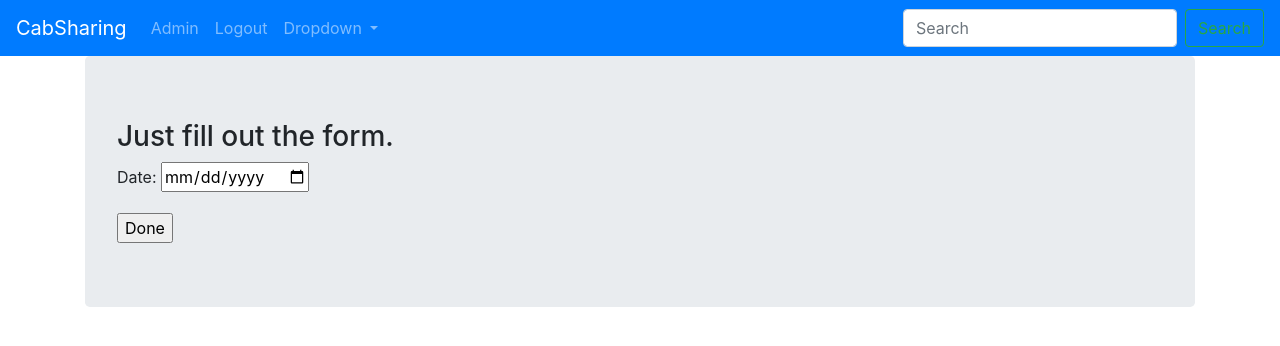
After one commit to bharasagarn/CabSharingWebApp, a Django app: page /userin/looking_cab/ in a window 1280 px wide. The commit adds this page. Shown: the top 346 px of the page. Run offline with Django 3.2, Linux system fonts and the light colour scheme; a user stored in the database is signed in; some libraries are stand-ins or nearby versions.

Commit message:
looking for cab form

```diff
--- a/CabSharing/templates/userin/base.html
+++ b/CabSharing/templates/userin/base.html
@@ -3,7 +3,6 @@
   <head>
     <meta charset="utf-8">
     <title>Base</title>
-    <!-- Latest compiled and minified CSS -->
     <link rel="stylesheet" href="https://stackpath.bootstrapcdn.com/bootstrap/4.4.1/css/bootstrap.min.css" integrity="sha384-Vkoo8x4CGsO3+Hhxv8T/Q5PaXtkKtu6ug5TOeNV6gBiFeWPGFN9MuhOf23Q9Ifjh" crossorigin="anonymous">
   </head>
   <body>
@@ -53,7 +52,7 @@
     </nav>
 
     <!-- Body block -->
-    <div class="container">
+    <div class="container-fluid">
     {% block body_block %}
     {% endblock %}
     </div>
--- /dev/null
+++ b/CabSharing/templates/userin/lookingcab.html
@@ -0,0 +1,19 @@
+{% extends "userin/base.html" %}
+{% load static %}
+{% block body_block %}
+  <div class="container">
+    <div class="jumbotron">
+      {% if cabbed %}
+        <h1>Thanks! Cab registered.</h1>
+      {% else %}
+        <h3>Just fill out the form.</h3>
+        <form enctype="multipart/form-data" method="POST">
+          {% csrf_token %}
+          {{ looking_cab_form.as_p }}
+          <input type="submit" name="" value="Done">
+        </form>
+
+      {% endif %}
+    </div>
+  </div>
+{% endblock %}
--- a/CabSharing/userin/admin.py
+++ b/CabSharing/userin/admin.py
@@ -1,5 +1,6 @@
 from django.contrib import admin
-from userin.models import UserProfileInfo, User
+from userin.models import UserProfileInfo, User, LookingCab
 
 # Register your models here.
 admin.site.register(UserProfileInfo)
+admin.site.register(LookingCab)
--- a/CabSharing/userin/forms.py
+++ b/CabSharing/userin/forms.py
@@ -1,5 +1,5 @@
 from django import forms
-from userin.models import UserProfileInfo
+from userin.models import UserProfileInfo,LookingCab
 from django.contrib.auth.models import User
 
 class UserForm(forms.ModelForm):
@@ -12,3 +12,14 @@ class UserProfileInfoForm(forms.ModelForm):
     class Meta():
         model = UserProfileInfo
         fields = ('profile_pic',)
+
+class LookingCabForm(forms.ModelForm):
+    date = forms.DateField(
+        label='Date',
+        widget=forms.widgets.DateInput(attrs={'type':'date'})
+    )
+
+    class Meta():
+        model = LookingCab
+        fields = ('date',)
+        # exclude = ['user','datetime',]
--- a/CabSharing/userin/models.py
+++ b/CabSharing/userin/models.py
@@ -1,5 +1,6 @@
 from django.db import models
 from django.contrib.auth.models import User
+from django.utils.timezone import now
 
 # Create your models here.
 class UserProfileInfo(models.Model):
@@ -7,3 +8,7 @@ class UserProfileInfo(models.Model):
     profile_pic = models.ImageField(upload_to='profile_pics',blank=True)
     def __str__(self):
         return self.user.username
+
+class LookingCab(models.Model):
+    user = models.ForeignKey(User,on_delete=models.CASCADE)
+    date = models.DateField(default=now)
--- a/CabSharing/userin/urls.py
+++ b/CabSharing/userin/urls.py
@@ -7,4 +7,5 @@ app_name = 'userin'
 urlpatterns = [
     path('register/',views.register,name='register'),
     path('user_login/',views.user_login,name='user_login'),
+    path('looking_cab/',views.look_cab,name='looking_cab'),
 ]
--- a/CabSharing/userin/views.py
+++ b/CabSharing/userin/views.py
@@ -1,5 +1,5 @@
 from django.shortcuts import render
-from userin.forms import UserForm,UserProfileInfoForm
+from userin.forms import UserForm,UserProfileInfoForm,LookingCabForm
 from django.contrib.auth import authenticate, login, logout
 from django.http import HttpResponseRedirect, HttpResponse
 from django.urls import reverse
@@ -61,3 +61,24 @@ def user_login(request):
             return HttpResponse("Invalid login credentials.")
     else:
         return render(request, 'userin/login.html', {})
+
+@login_required
+def look_cab(request):
+    cabbed = False
+    if request.method == 'POST':
+        looking_cab_form = LookingCabForm(data=request.POST)
+        if looking_cab_form.is_valid():
+            user = request.user
+            cab = looking_cab_form.save(commit=False)
+            cab.user = user
+            cab.save()
+            cabbed = True
+            return HttpResponseRedirect(reverse('index'))
+        else:
+            print(looking_cab_form.errors)
+            return HttpResponse("Error in form input")
+    else:
+        looking_cab_form = LookingCabForm()
+        return render(request,'userin/lookingcab.html',
+                          {'looking_cab_form':looking_cab_form,
+                           'cabbed':cabbed})
```
Also changed, not shown: CabSharing/templates/userin/index.html (+7 -0 lines), CabSharing/db.sqlite3, CabSharing/userin/migrations/0002_lookingcab.py (added), CabSharing/userin/migrations/0003_auto_20200421_1229.py (added), CabSharing/userin/migrations/0004_auto_20200421_1236.py (added).
